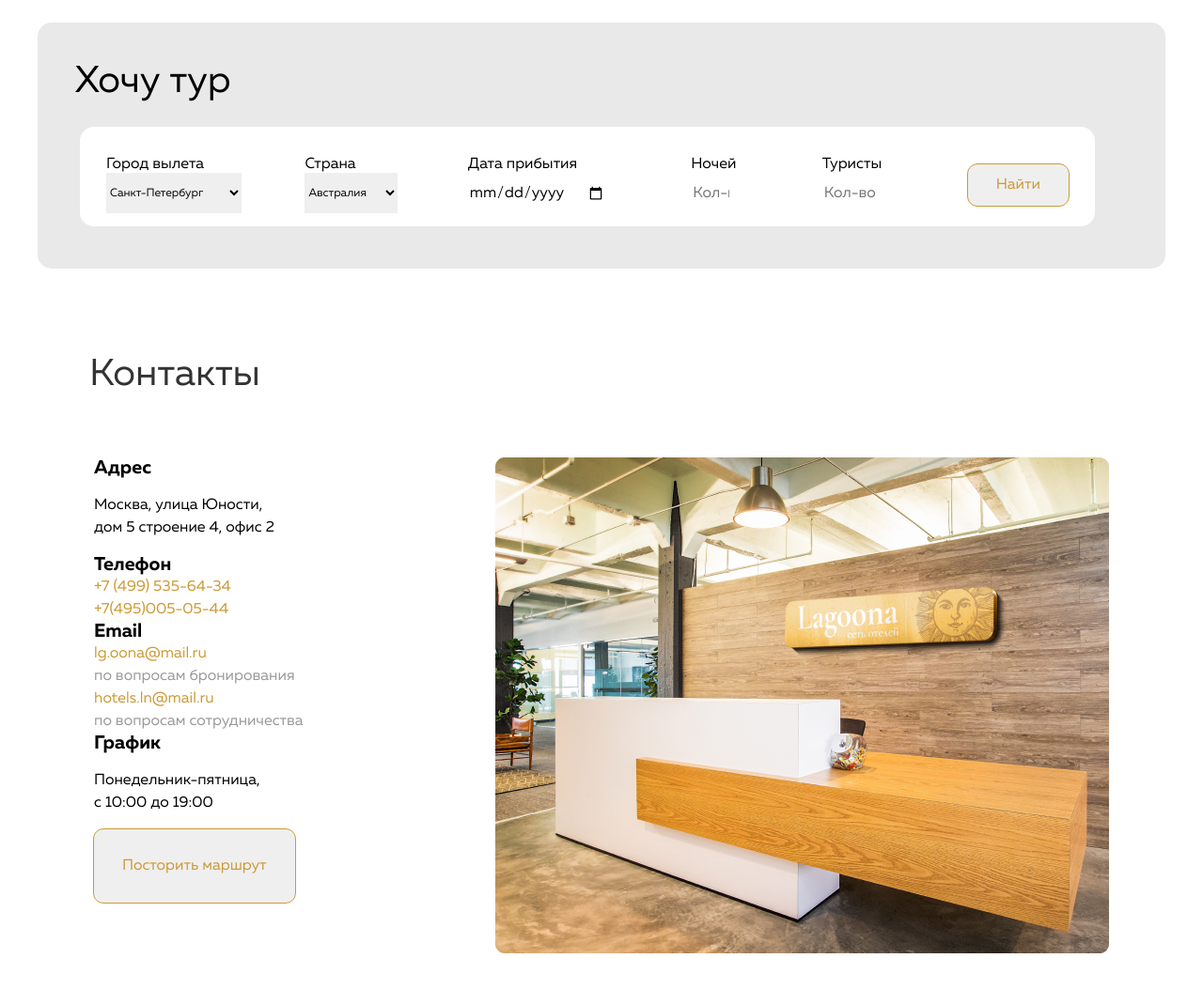
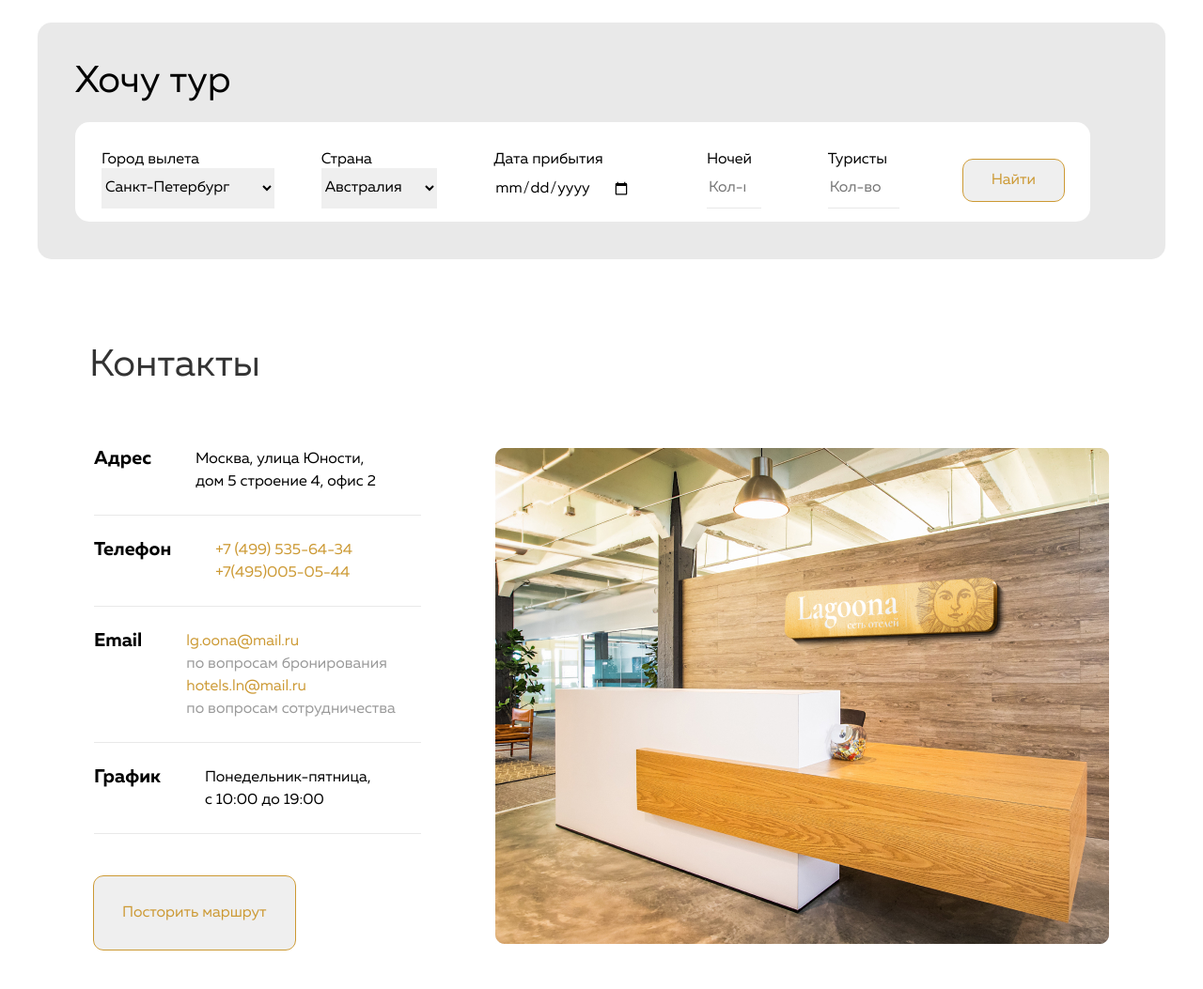
Before and after one commit to Viktoriazavyalova/Lagona2, a plain HTML site: page index.html in a window 1280 px wide. Shown: the part 4520-5573 px from the top of the page at 94% size. Drawn offline with Linux system fonts and the light colour scheme.

Commit message:
lagoona02

```diff
--- a/css/style.css
+++ b/css/style.css
@@ -468,9 +468,9 @@ body {
   margin-bottom: 70px;
 }
 
-.form {
+/* .form {
   padding: 5px;
-}
+} */
 
 .blog-title {
   margin: 0;
@@ -500,7 +500,7 @@ body {
 
 .form-title {
   color: #000;
-  font-size: 12px;
+  font-size: 16px;
   font-weight: 400;
   border: 0;
   height: 43px;
@@ -536,22 +536,36 @@ body {
   padding: 45px;
   margin-bottom: 40px;
 }
-.contacts-left {
-  align-items: center;
-}
 
 .contacts-address {
   font-style: normal;
 }
 
+.contacts-item {
+  border-bottom: 1px solid #E9E9E9;
+}
+
+.contacts-caption {
+  margin-top: 25px;
+}
+
 .contacts-item-caption {
+  margin-right: 47px;
   color: #000;
   font-size: 20px;
   font-weight: 700;
 }
 
+.contacts-strong-tel {
+  flex-direction: column;
+  margin-bottom: 23px;
+}
+
+.contact-strong-mail {
+  margin-bottom: 23px;
+}
+
 .contacts-item-linc {
-  align-items: center;
   color: #C93;
   font-size: 16px;
   font-weight: 400;
@@ -568,28 +582,16 @@ body {
 }
 
 .contacts-item-text {
-  align-items: center;
+  margin: 0;
+  margin-bottom: 23px;
   width: 230px;
   font-size: 16px;
   font-weight: 400;
   line-height: 150%;
 }
 
-.contacts-right {
-  width: 653px;
-  height: 528px;
-  border-radius: 10px;
-}
-.contacts-list {
-  flex-wrap: wrap;
-  justify-content: space-between;
-}
-
-.contacts-item {
-  flex-direction: column;
-}
-
 .contacts-btn {
+  margin-top: 45px;
   align-items: center;
   justify-content: center;
   padding: 30px;
@@ -598,3 +600,18 @@ body {
   outline: 1px solid #C93;
   color: #C93;
 }
+
+.input-number {
+  border-bottom: 1px solid #E9E9E9;
+}
+.contacts-left {
+  flex-wrap: wrap;
+  width: 375px;
+  height: 528px;
+}
+
+.contacts-image {
+  max-width: 100%;
+  width: 653px;
+  height: 528px;
+}
--- a/index.html
+++ b/index.html
@@ -612,10 +612,10 @@
               <input class="flex input-title " type="date" name="data" placeholder="Выберете дату" >
             </legend>
             <legend> Ночей
-              <input class="flex input-title" type="number" min="0" max="6" name="" placeholder="Кол-во ночей" >
+              <input class="flex input-title input-number" type="number" min="0" max="6" name="" placeholder="Кол-во ночей" >
             </legend>
             <legend> Туристы
-              <input class="flex input-title" type="number" min="0" max="2" name="" placeholder="Кол-во гостей" required>
+              <input class="flex input-title input-number" type="number" min="0" max="2" name="" placeholder="Кол-во гостей" required>
             </legend>
             <button class="form-btn btn btn-reset">
               Найти
@@ -630,7 +630,7 @@
           Контакты
         </h2>
         <div class="contacts-section_list flex">
-          <div class="contacts-left">
+          <div class="contacts-left flex">
             <address class="contacts-address ">
               <ul class="contacts-list list-reset">
                 <li class="contacts-item flex ">
@@ -641,21 +641,24 @@
                     Москва, улица Юности, дом 5 строение 4, офис 2
                   </p>
                 </li>
-                <li class="contacts-item flex">
+                <li class="contacts-item contacts-caption flex">
                   <strong class="contacts-item-caption">
                     Телефон
                   </strong>
+                  <div class="contacts-strong-tel flex">
                     <a href="tel:+74995356434" class="contacts-item-linc">
                       +7 (499) 535-64-34
                     </a>
                     <a href="tel:+74950050544" class="contacts-item-linc">
                       +7(495)005-05-44
                     </a>
+                  </div>
                 </li>
-                <li class="contacts-item flex">
+                <li class="contacts-item contacts-caption flex">
                   <strong class="contacts-item-caption">
                     Email
                   </strong>
+                  <div class="contact-strong-mail">
                     <a href="mailto:lg.oona@mail.ru" class="contacts-item-linc">
                       lg.oona@mail.ru
                     </a>
@@ -668,8 +671,9 @@
                     <p class="contacts-descr">
                       по вопросам сотрудничества
                     </p>
+                </div>
                 </li>
-                <li class="contacts-item flex">
+                <li class="contacts-item contacts-caption flex">
                   <strong class="contacts-item-caption">
                     График
                   </strong>
@@ -684,7 +688,7 @@
             </button>
           </div>
           <div class="contacts-right">
-            <img src="img/contacts.jpg" alt="Ресепшен отеля">
+            <img class="contacts-image" src="img/contacts.jpg" alt="Ресепшен отеля">
           </div>
         </div>
       </div>
```
Lines whose indentation alone changed are shown as unchanged.
